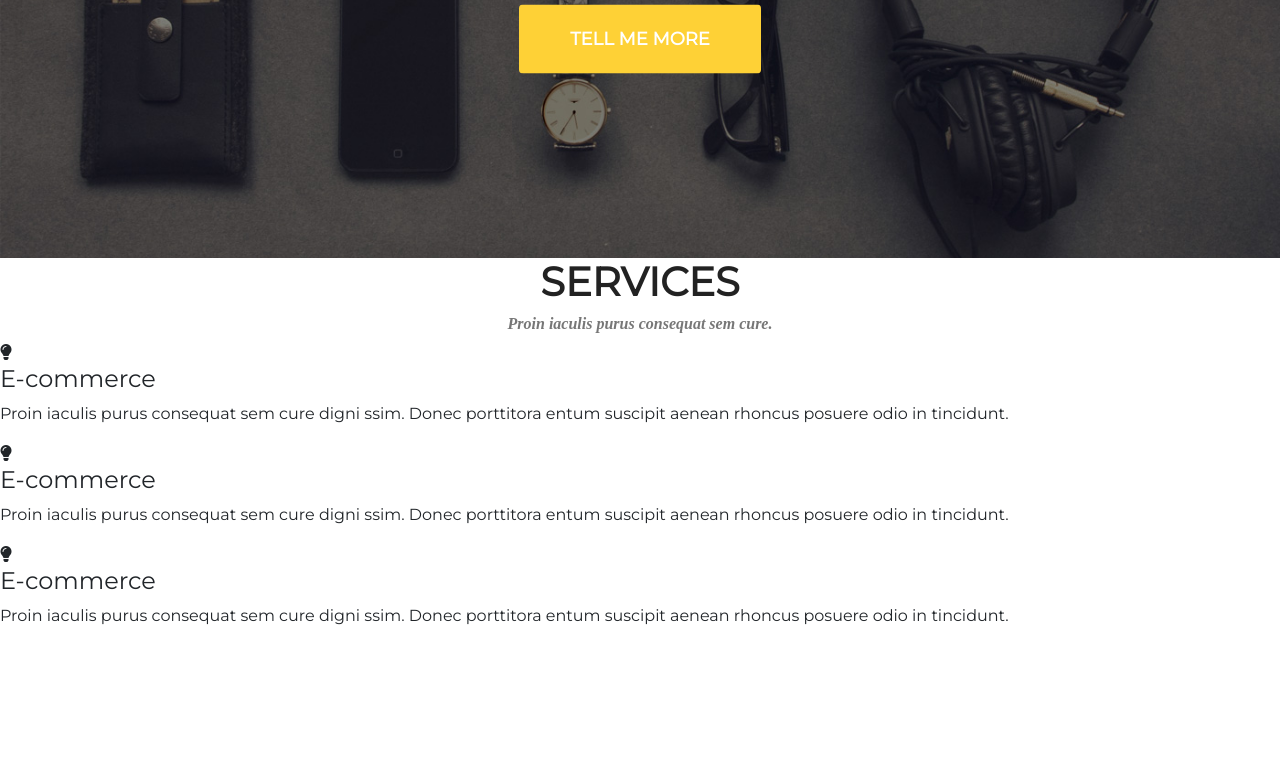
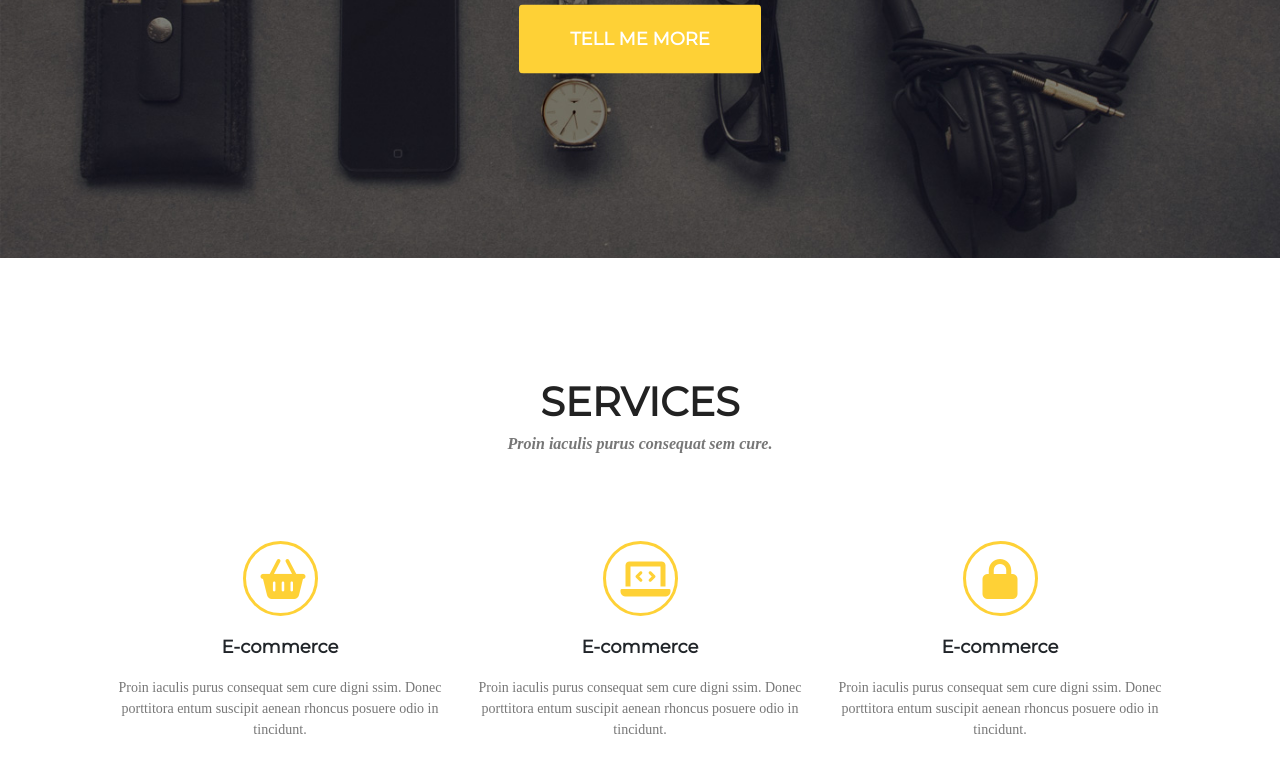
Before and after one commit to kacpersky87/Zadanie-golden, a website: page index.html in a window 1280 px wide. Shown: the part 462-1234 px from the top of the page. Before the commit the page ends 1106 px from the top, so only its background shows below. Drawn offline with nearby package versions, Linux system fonts and the light colour scheme; files whose address does not match are found by name.

Commit message:
Add styles services

```diff
--- a/css/style.css
+++ b/css/style.css
@@ -93,3 +93,36 @@ position: relative;
     font-weight: 900;
     padding: 20px 50px;
    }
+/*Services*/
+.services {
+    padding: 120px 0;
+}
+.box-wrapper {
+    display: flex;
+    padding-top: 80px;
+}
+.box {
+    flex: 0 0 33.333;
+    text-align: center;
+}
+.box i {
+    color:#fed136;
+    border-radius: 50%;
+    width: 75px;
+    height: 75px;
+    border: 3px solid #fed136;
+    padding: 15px;
+    font-size: 40px;
+    text-align: center;
+}
+.box-title {
+    font-size: 18px;
+    font-weight: 900;
+    padding-top: 21px;
+    padding-bottom: 10px;
+}
+.box-text {
+    color: #777777;
+    font-family: 'Roboto Slab';
+    font-size: 14px;
+}
--- a/index.html
+++ b/index.html
@@ -35,22 +35,22 @@
                 <button class="btn banner-btn">Tell me more</button>
             </div>
         </div>
-        <div class="col=12 services">
+        <div class="services container">
             <h2>Services</h2>
             <h3>Proin iaculis purus consequat sem cure.</h3>
-            <div class="box-wrapper">
-                <div class="box">
-                    <i class="fa-solid fa-lightbulb"></i>
+            <div class="box-wrapper container">
+                <div class="container box">
+                    <i class="fa-solid fa-shopping-basket"></i>
                     <h4 class="box-title">E-commerce</h4>
                     <p class="box-text">Proin iaculis purus consequat sem cure digni ssim. Donec porttitora entum suscipit aenean rhoncus posuere odio in tincidunt.</p>
                 </div>
-                <div class="box">
-                    <i class="fa-solid fa-lightbulb"></i>
+                <div class="container box">
+                    <i class="fa-solid fa-laptop-code"></i>
                     <h4 class="box-title">E-commerce</h4>
                     <p class="box-text">Proin iaculis purus consequat sem cure digni ssim. Donec porttitora entum suscipit aenean rhoncus posuere odio in tincidunt.</p>
                 </div>
-                <div class="box">
-                    <i class="fa-solid fa-lightbulb"></i>
+                <div class="container box">
+                    <i class="fa-solid fa-lock"></i>
                     <h4 class="box-title">E-commerce</h4>
                     <p class="box-text">Proin iaculis purus consequat sem cure digni ssim. Donec porttitora entum suscipit aenean rhoncus posuere odio in tincidunt.</p>
                 </div>
```
